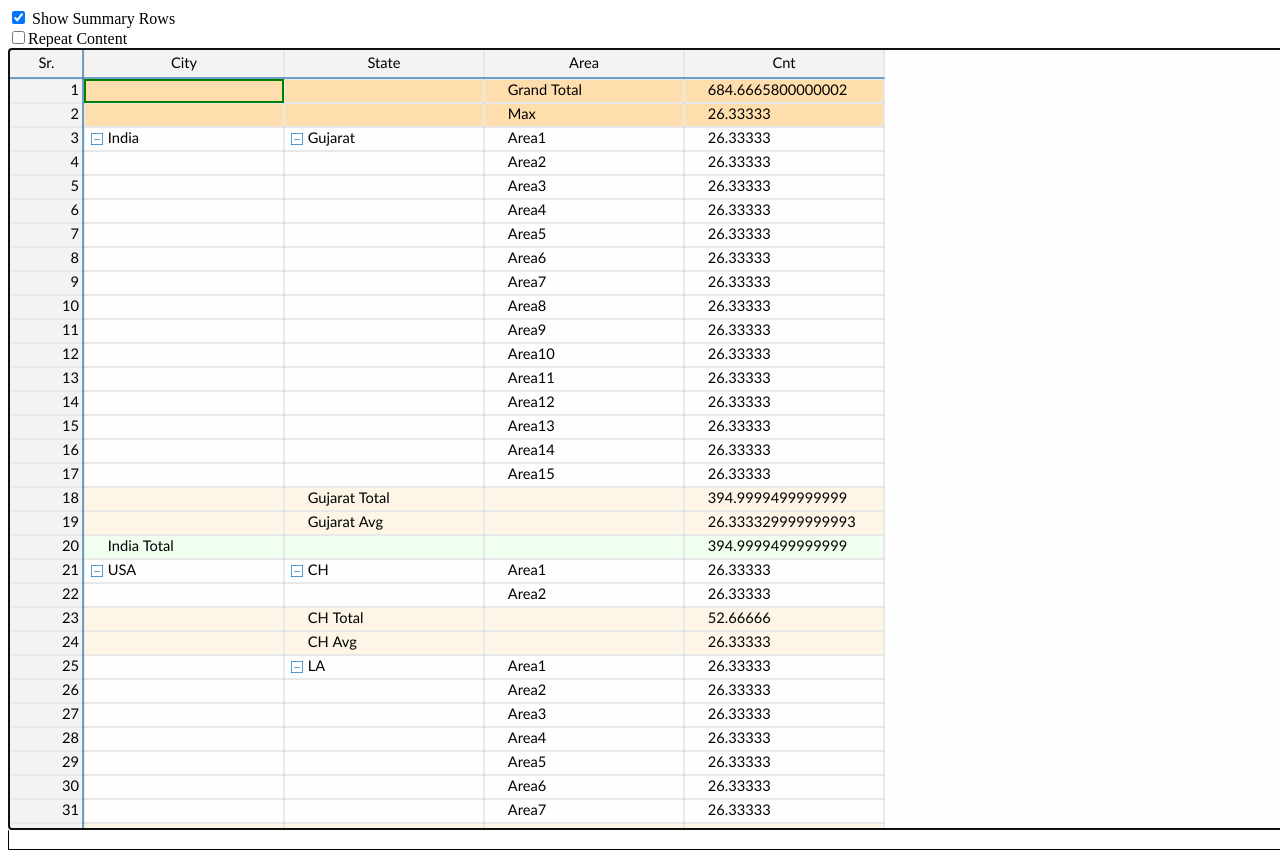
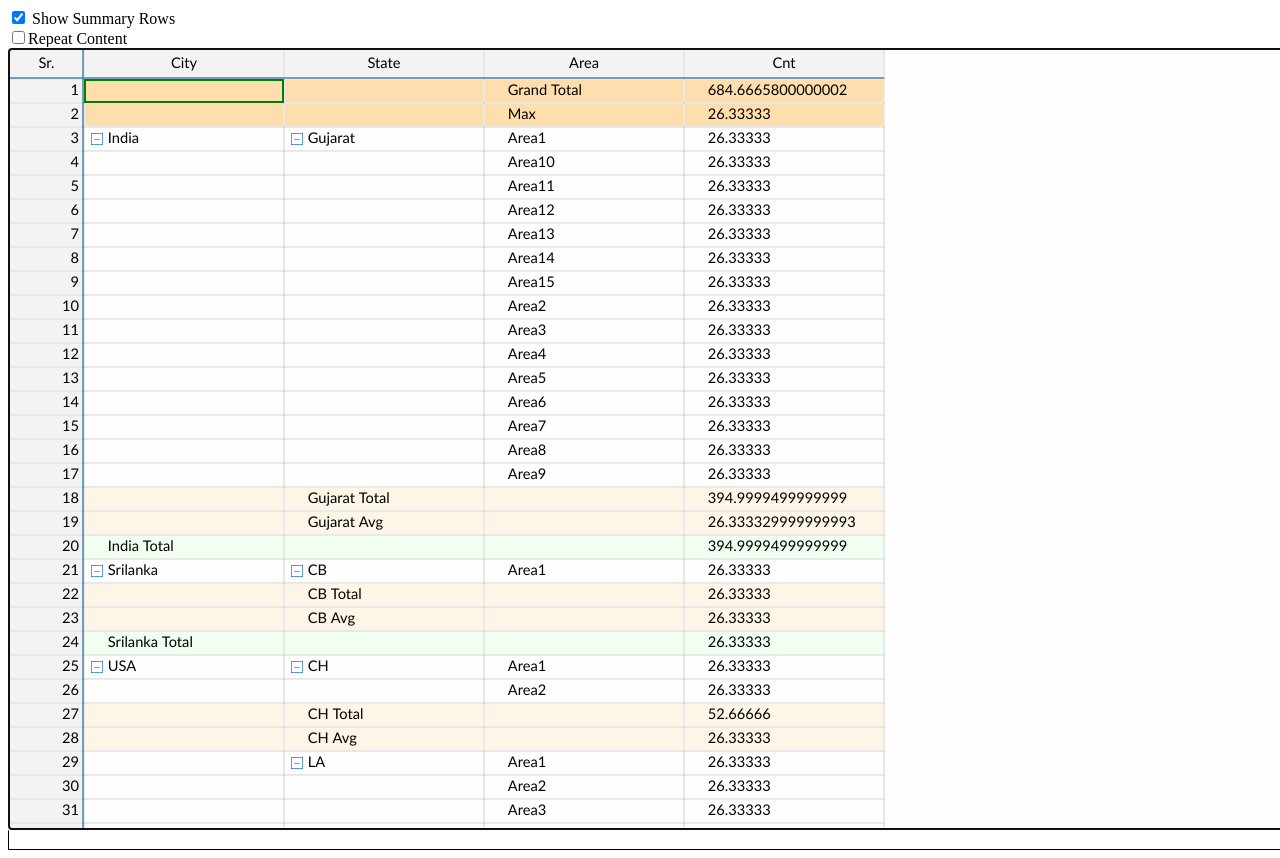
Before and after one commit to darshit-shah/CanvasGrid, a plain HTML site: page Example/pivot/index.html in a window 1280 px wide. Shown: the top 858 px of the page. Drawn offline with Linux system fonts and the light colour scheme.

Commit message:
sorting for pivot

```diff
--- a/CanvasGrid.css
+++ b/CanvasGrid.css
@@ -31,13 +31,13 @@
 .cellSelector
 {
     position:absolute;
+    box-sizing: content-box;
 }
 
 .cellEditor
 {
     position:absolute;
     background-color: #fff;
-    border: 2px solid green;
     font-size: 15px;
     font-family: Calibri;
     cursor: default;
@@ -45,12 +45,9 @@
     overflow-x: hidden;
     overflow-y: auto;
     outline:none;
+    color: Black;
     padding:2px;
-    padding-top:0px;
-    padding-bottom:0px;
-    padding-left:3px;
-    padding-left:3px;
-    color: Black;
+    box-sizing: content-box;
 }
 
 .mainEvents
--- a/CanvasGrid.js
+++ b/CanvasGrid.js
@@ -638,7 +638,7 @@
             vScroll = ele.find('.vAxiomScroll');
             components = ele.find('.mainComponentDiv');
 
-            cellEditor = $('<div contenteditable class="cellEditor">')
+            cellEditor = $('<div contenteditable class="cellEditor" style="border:' + cellSelectorBorder + 'px solid green; background:#fff; z-index:2">')
             components.append(cellEditor);
 
             mainEvents = ele.find('.mainEvents');
--- a/Example/pivot/axiomPivotHelper.js
+++ b/Example/pivot/axiomPivotHelper.js
@@ -3,6 +3,40 @@ var axiomPivotHelper = {
     prepareSummaryRow: function (data, dimensions, measures, grandtotal) {
         var arrSummaryRows = [];
         var collapsedInfo = {};
+
+        if (dimensions.length > 0) {
+            for (var i = 0; i < data.length; i++) {
+                for (var j = i + 1; j < data.length; j++) {
+                    var a = data[i];
+                    var b = data[j];
+
+                    var change = false;
+                    for (var d = 0; d < dimensions.length; d++) {
+                        if (a[dimensions[d].fieldRefNumber] == null) {
+                            change = false;
+                            break;
+                        }
+                        else if (b[dimensions[d].fieldRefNumber] == null) {
+                            change = true;
+                            break;
+                        }
+                        else if (a[dimensions[d].fieldRefNumber].toString() < b[dimensions[d].fieldRefNumber].toString()) {
+                            change = false;
+                            break;
+                        }
+                        else if (a[dimensions[d].fieldRefNumber].toString() > b[dimensions[d].fieldRefNumber].toString()) {
+                            change = true;
+                            break;
+                        }
+                    }
+                    if (change) {
+                        var temp = data[i];
+                        data[i] = data[j];
+                        data[j] = temp;
+                    }
+                }
+            }
+        }
 
         //table level summary
         var objTablewiseMeasureSummary = {};
@@ -109,6 +143,8 @@ var axiomPivotHelper = {
                                         (tempArrSummary.aggregation[aggrKeys[k]].prefixSummaryTitle != undefined && tempArrSummary.aggregation[aggrKeys[k]].prefixSummaryTitle == false)
                                         ? tempArrSummary.aggregation[aggrKeys[k]].summaryTitle
                                         : currentRow[dimensions[d].fieldRefNumber] + ' ' + tempArrSummary.aggregation[aggrKeys[k]].summaryTitle;
+                                if (tempRow.formatting == undefined)
+                                    tempRow.formatting = "{}";
                                 var rowFormatting = JSON.parse(tempRow.formatting);
                                 for (var mm = 0; mm < measures.length; mm++) {
                                     var summaryVal = '-';
@@ -176,6 +212,8 @@ var axiomPivotHelper = {
                     if (grandtotal.aggregation[aggrKeys[k]].hasOwnProperty('decimalPlaces'))
                         decimalPlaces = grandtotal.aggregation[aggrKeys[k]].decimalPlaces;
                     tempRow[dimensions[dimensions.length - 1].fieldRefNumber] = grandtotal.aggregation[aggrKeys[k]].summaryTitle;
+                    if (tempRow.formatting == undefined)
+                        tempRow.formatting = "{}";
                     var rowFormatting = JSON.parse(tempRow.formatting);
                     for (var mm = 0; mm < measures.length; mm++) {
                         var summaryVal = '-';
@@ -196,7 +234,7 @@ var axiomPivotHelper = {
                     }
                     tempRow.formatting = JSON.stringify(rowFormatting);
                     objSummaryRow.row = tempRow;
-                    if (position && position == 'top') {
+                    if (position == 'top') {
                         objSummaryRow.rEndIndex = -1;
                         arrSummaryRows.splice(0, 0, objSummaryRow); //insert at top
                     }
@@ -359,8 +397,12 @@ var axiomPivotHelper = {
                 var info = { height: 24 };
                 for (var col = 0; col < colInfo.length; col++) {
                     info[colInfo[col].name] = {};
+                    if (rowData[row][colInfo[col].name] == undefined)
+                        rowData[row][colInfo[col].name] = "";
                     info[colInfo[col].name].value = "     " + rowData[row][colInfo[col].name].toString();
                     info[colInfo[col].name].formatting = {};
+                    if (rowData[row]['formatting'] == undefined)
+                        rowData[row]['formatting'] = "{}";
                     var formatting = JSON.parse(rowData[row]['formatting']);
                     if (formatting[colInfo[col].name] && formatting[colInfo[col].name].bgColor)
                         info[colInfo[col].name].formatting.background = formatting[colInfo[col].name].bgColor;
```
Also changed, not shown: Example/test/index.html (+3 -5 lines).
